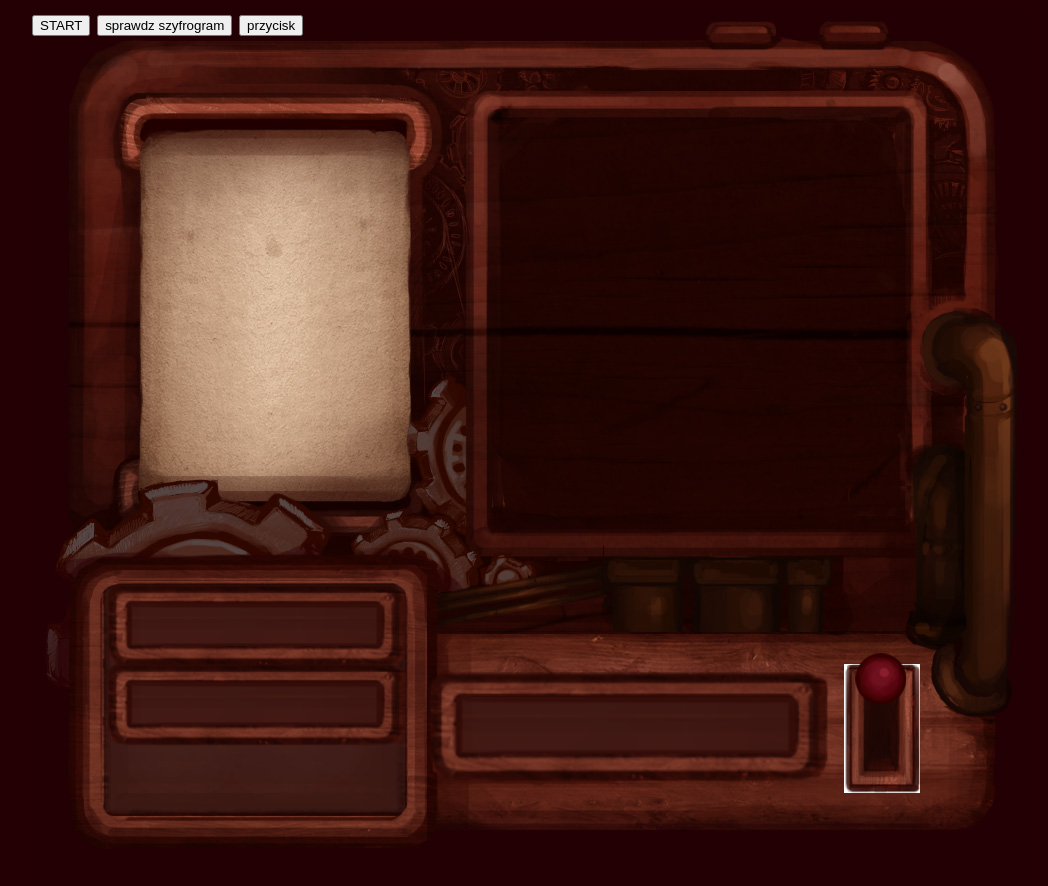
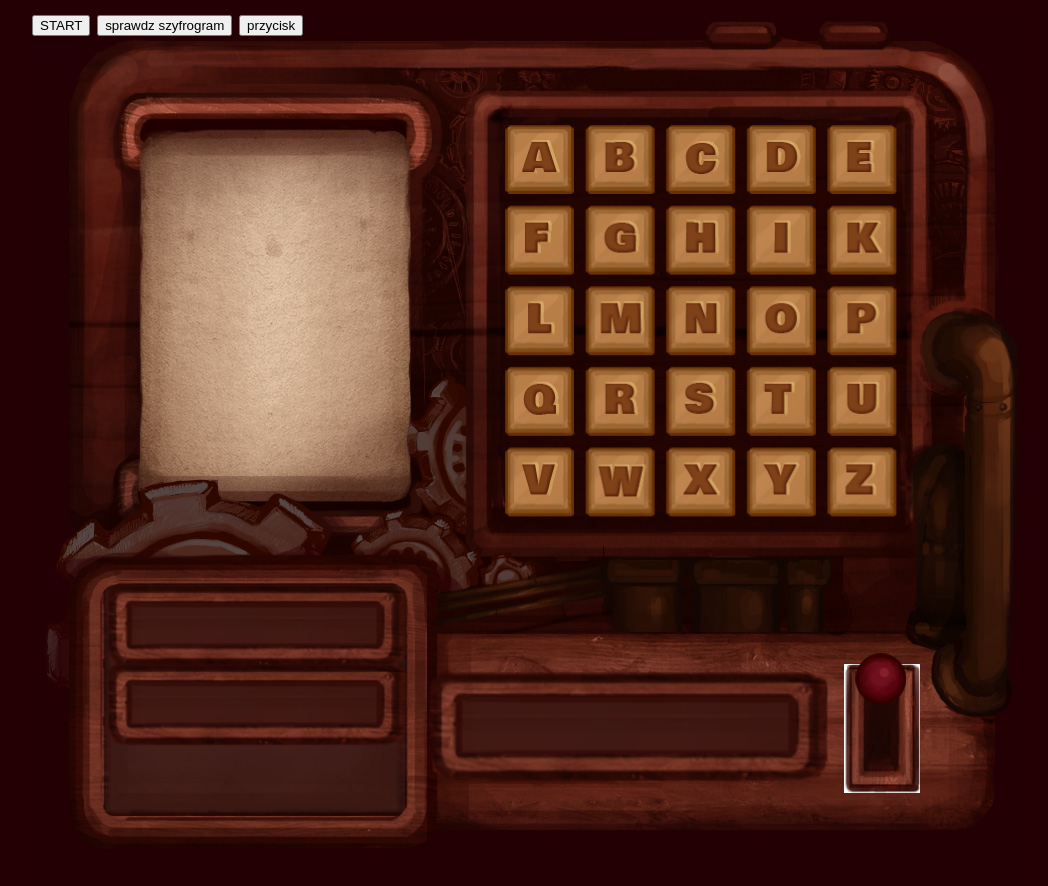
Before and after one commit to domos4/PlayFair, a website: page Strona2.html in a window 1280 px wide. Both pictures are taken after a click on the button "START". Shown: the whole page, without its empty margins (108-1156 px from the left). Drawn offline with nearby package versions, Linux system fonts and the light colour scheme.

Commit message:
freeze()

```diff
--- /dev/null
+++ b/Cloneable.js
@@ -0,0 +1,69 @@
+var $list2 = $('#list2');
+
+function freeze() {
+    $(".tile").remove();
+    $('#list2').show();
+}
+
+function createBoardFreeze() {
+    $('#list2').hide();
+    for (var i = 0; i < numTiles; i++) {
+        createTileFreeze(i);
+    }
+    $('#tileFreeze1').css('transform','translate3d(0px, 0px, 0px)');
+    $('#tileFreeze2').css('transform','translate3d(80.6px, 0px, 0px)');
+    $('#tileFreeze3').css('transform','translate3d(161.2px, 0px, 0px)');
+    $('#tileFreeze4').css('transform','translate3d(241.8px, 0px, 0px)');
+    $('#tileFreeze5').css('transform','translate3d(322.4px, 0px, 0px)');
+    $('#tileFreeze6').css('transform','translate3d(0px, 80.6px, 0px)');
+    $('#tileFreeze7').css('transform','translate3d(80.6px, 80.6px, 0px)');
+    $('#tileFreeze8').css('transform','translate3d(161.2px, 80.6px, 0px)');
+    $('#tileFreeze9').css('transform','translate3d(241.8px, 80.6px, 0px)');
+    $('#tileFreeze10').css('transform','translate3d(322.4px, 80.6px, 0px)');
+    $('#tileFreeze11').css('transform','translate3d(0px, 161.2px, 0px)');
+    $('#tileFreeze12').css('transform','translate3d(80.6px, 161.2px, 0px)');
+    $('#tileFreeze13').css('transform','translate3d(161.2px, 161.2px, 0px)');
+    $('#tileFreeze14').css('transform','translate3d(241.8px, 161.2px, 0px)');
+    $('#tileFreeze15').css('transform','translate3d(322.4px, 161.2px, 0px)');
+    $('#tileFreeze16').css('transform','translate3d(0px, 241.8px, 0px)');
+    $('#tileFreeze17').css('transform','translate3d(80.6px, 241.8px, 0px)');
+    $('#tileFreeze18').css('transform','translate3d(161.2px, 241.8px, 0px)');
+    $('#tileFreeze19').css('transform','translate3d(241.8px, 241.8px, 0px)');
+    $('#tileFreeze20').css('transform','translate3d(322.4px, 241.8px, 0px)');
+    $('#tileFreeze21').css('transform','translate3d(0px, 322.4px, 0px)');
+    $('#tileFreeze22').css('transform','translate3d(80.6px, 322.4px, 0px)');
+    $('#tileFreeze23').css('transform','translate3d(161.2px, 322.4px, 0px)');
+    $('#tileFreeze24').css('transform','translate3d(241.8px, 322.4px, 0px)');
+    $('#tileFreeze25').css('transform','translate3d(322.4px, 322.4px, 0px)');
+}
+
+function createTileFreeze(i) {
+    var k = i;
+    if (k == 9)  //wywalamy J
+        k++;
+    else if (k > 9)
+        k = i + 1;
+
+    var colspan = 1;
+
+    // Create a new image
+    var image = new Image();
+
+    // Wait until the image is loaded before adding to the grid
+    image.onload = function () {
+        $list2.append(element);
+        layoutInvalidated();
+    };
+
+    image.src = "grafika/plytki/" + String.fromCharCode(65 + k) + ".png";
+
+    // Add the image to the tile element
+    var element = $("<div><div/>").addClass("tileFreeze").append(image);
+    $(element).attr({
+        'id': 'tileFreeze' + (i + 1),
+    });
+
+    // element.css('visibility', 'hidden');
+
+    $list2.append(element);
+}
--- a/Draggable.js
+++ b/Draggable.js
@@ -42,7 +42,9 @@ function init() {
             createTile(i);
         }
     }
+
 }
+
 
 
 // ========================================================================
@@ -139,7 +141,7 @@ function createTile(i) {
     function onPress() {
 
         lastX = this.x;
-        tile.isDragging = true;
+        tile.isDragging = false;
         tile.lastIndex = tile.index;
 
         TweenLite.to(element, 0.2, {
@@ -315,7 +317,3 @@ function layoutInvalidated(rowToUpdate) {
         timeline.to($list, 0.2, {height: height}, "reflow");
     }
 }
-
-function freeze() {
-    Draggable.disable($('.tile'));
-}
--- a/Strona2.html
+++ b/Strona2.html
@@ -10,7 +10,8 @@
 <body>
 
 <div id="gameFrame">
-    <div id="list"></div>
+    <div class="list" id="list"></div>
+    <div class="list" id="list2"></div>
     <button class="button" id="button1">START</button>
     <button class="button" id="button2">sprawdz szyfrogram</button>
     <button>przycisk</button>
@@ -22,13 +23,19 @@
 
 </div>
 
+
 <script src='http://cdnjs.cloudflare.com/ajax/libs/gsap/latest/TweenMax.min.js'></script>
 <script src='http://cdnjs.cloudflare.com/ajax/libs/gsap/latest/utils/Draggable.min.js'></script>
 <script src="Draggable.js"></script>
+<script src="Cloneable.js"></script>
+
 
 <script>
 
     $(document).ready(function () {
+
+        createBoardFreeze();
+
         $("#button1").click(function () {
 //            generateRandomKlucz();
 //            generateRandomWiadomosc();
@@ -46,7 +53,7 @@
         var move = 97;
         $('#przycisk').click(function () {
             $(this).animate({
-                top: "+=" + move,
+                top: "+=" + move
             }, {
                 duration: 1000,
                 complete: function() {
@@ -61,6 +68,4 @@
 
 
 </body>
-
-
 </html>
--- a/Styles.css
+++ b/Styles.css
@@ -17,7 +17,7 @@ body {
     margin-right:auto;
 }
 
-#list {
+.list {
     width: 450px;
     position: absolute;
     top: 117px;
@@ -25,6 +25,10 @@ body {
 }
 
 .tile {
+    position: absolute;
+}
+
+.tileFreeze {
     position: absolute;
 }
 
@@ -39,6 +43,8 @@ body {
 
 #przycisk {
     background: url('grafika/przyciski_dzwignia3r.png');
+    background-repeat: no-repeat;
+    background-size: 100%;
     position: absolute;
     width: 51px;
     height: 51px;
```
